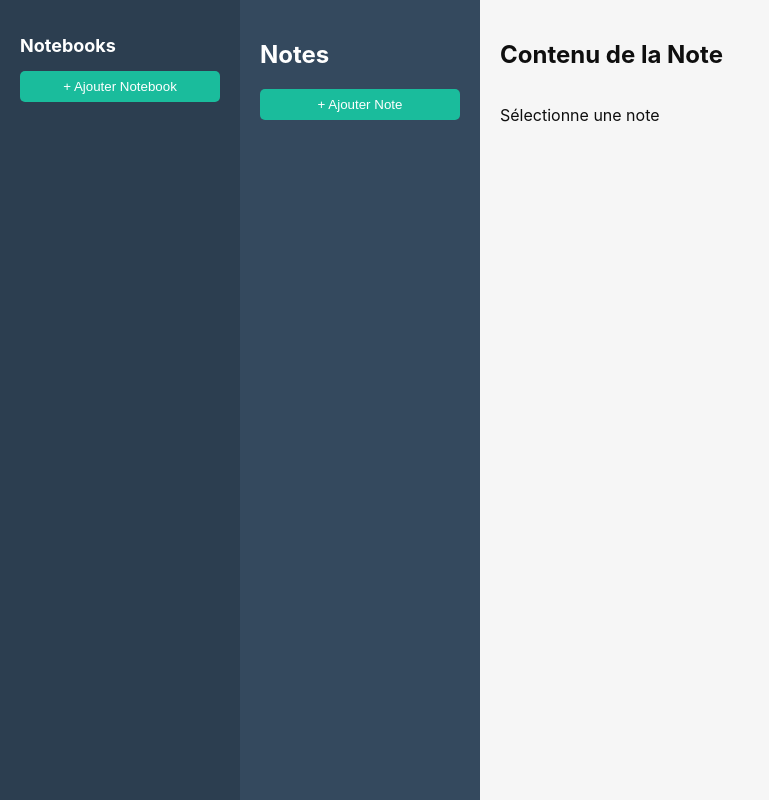
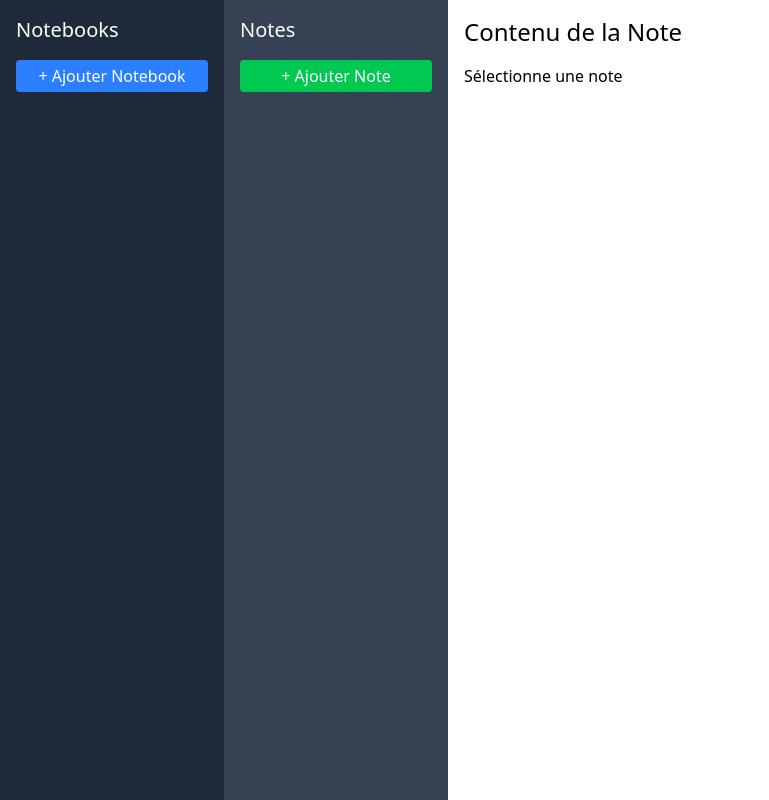
Before and after one commit to AlessandroChiolini/Tauri-Note-s-App, a React (Vite) app: page / in a window 1280 px wide. Shown: the whole page, without its empty margins (0-769 px from the left). Built offline with nearby package versions, Linux system fonts and the light colour scheme.

Commit message:
Tailwind integrated

```diff
--- a/index.html
+++ b/index.html
@@ -3,6 +3,7 @@
   <head>
     <meta charset="UTF-8" />
     <link rel="icon" type="image/svg+xml" href="/vite.svg" />
+    <link href="/src/App.css" rel="stylesheet" />
     <meta name="viewport" content="width=device-width, initial-scale=1.0" />
     <title>Tauri + React</title>
   </head>
--- a/package.json
+++ b/package.json
@@ -10,10 +10,12 @@
     "tauri": "tauri"
   },
   "dependencies": {
+    "@tailwindcss/vite": "^4.0.13",
     "@tauri-apps/api": "^2.3.0",
     "@tauri-apps/plugin-opener": "^2",
     "react": "^18.3.1",
-    "react-dom": "^18.3.1"
+    "react-dom": "^18.3.1",
+    "tailwindcss": "^4.0.13"
   },
   "devDependencies": {
     "@tauri-apps/cli": "^2",
--- a/src/App.css
+++ b/src/App.css
@@ -1,174 +1 @@
-/* Reset and Global Styles */
-:root {
-  font-family: Inter, Avenir, Helvetica, Arial, sans-serif;
-  font-size: 16px;
-  font-weight: 400;
-
-  color: #0f0f0f;
-  background-color: #f6f6f6;
-
-  font-synthesis: none;
-  text-rendering: optimizeLegibility;
-  -webkit-font-smoothing: antialiased;
-  -moz-osx-font-smoothing: grayscale;
-  -webkit-text-size-adjust: 100%;
-}
-
-body, html {
-  margin: 0;
-  padding: 0;
-  height: 100%;
-  overflow: hidden;
-}
-
-/* Main App Container */
-.app-container {
-  display: flex;
-  height: 100vh;
-}
-
-/* Sidebar for Notes List */
-.sidebar {
-  width: 200px;
-  background: #2c3e50;
-  color: white;
-  padding: 20px;
-  display: flex;
-  flex-direction: column;
-}
-
-.sidebar h2 {
-  font-size: 18px;
-  margin-bottom: 15px;
-}
-
-.sidebar ul {
-  list-style: none;
-  padding: 0;
-}
-
-.sidebar li {
-  padding: 10px;
-  cursor: pointer;
-  border-radius: 5px;
-  background: #34495e;
-  margin-bottom: 5px;
-}
-
-.sidebar li:hover {
-  background: #34495e;
-}
-
-.sidebar li.active {
-  background: #1abc9c;
-  color: black;
-  font-weight: bold;
-}
-
-.notes-sidebar {
-  width: 200px;
-  background: #34495e;
-  color: white;
-  padding: 20px;
-  display: flex;
-  flex-direction: column;
-}
-
-.notes-sidebar ul {
-  list-style: none;
-  padding: 0;
-}
-
-.notes-sidebar li {
-  padding: 10px;
-  cursor: pointer;
-  border-radius: 5px;
-  background: #3b5872;
-  margin-bottom: 5px;
-}
-
-.notes-sidebar li:hover {
-  background: #4b6b8c;
-}
-
-.notes-sidebar li.active {
-  background: #1abc9c;
-  color: black;
-  font-weight: bold;
-}
-
-/* Editor */
-.editor {
-  flex: 1;
-  padding: 20px;
-  display: flex;
-  flex-direction: column;
-}
-
-textarea {
-  flex: 1;
-  width: 100%;
-  font-size: 16px;
-  padding: 10px;
-  border: 1px solid #ddd;
-  border-radius: 5px;
-  resize: none;
-}
-
-/* Toolbar */
-.toolbar {
-  display: flex;
-  justify-content: space-between;
-  background: #f1f1f1;
-  padding: 10px;
-  border-bottom: 1px solid #ddd;
-}
-
-/* Buttons */
-button {
-  background: #1abc9c;
-  color: white;
-  border: none;
-  padding: 8px 12px;
-  border-radius: 5px;
-  cursor: pointer;
-  margin-bottom: 10px;
-}
-
-button:hover {
-  background: #16a085;
-}
-
-@media (prefers-color-scheme: dark) {
-  :root {
-    color: #f6f6f6;
-    background-color: #2f2f2f;
-  }
-
-  .sidebar {
-    background: #1e1e1e;
-  }
-
-  .editor {
-    background: #242424;
-  }
-
-  textarea {
-    background: #333;
-    color: #f6f6f6;
-    border-color: #555;
-  }
-
-  .toolbar {
-    background: #1f1f1f;
-  }
-
-  button {
-    background: #3a3a3a;
-    color: #fff;
-  }
-
-  button:hover {
-    background: #505050;
-  }
-}
+@import "tailwindcss";
--- a/src/App.jsx
+++ b/src/App.jsx
@@ -7,7 +7,7 @@ import "./App.css";
 
 function App() {
   return (
-    <div className="app-container">
+    <div className="flex h-screen">
       <NotebookList />
       <NoteList />
       <NoteEditor />
--- a/src/components/CreateNoteForm.jsx
+++ b/src/components/CreateNoteForm.jsx
@@ -14,14 +14,17 @@ const CreateNoteForm = () => {
   };
 
   return (
-    <form onSubmit={handleSubmit} className="create-note-form">
+    <form onSubmit={handleSubmit} className="flex space-x-2 mb-4">
       <input
         type="text"
         placeholder="Titre de la note"
         value={title}
         onChange={(e) => setTitle(e.target.value)}
+        className="border border-gray-300 rounded px-2 py-1 focus:outline-none focus:ring focus:border-green-300"
       />
-      <button type="submit">Créer</button>
+      <button type="submit" className="bg-green-500 hover:bg-green-600 text-white px-3 py-1 rounded">
+        Créer
+      </button>
     </form>
   );
 };
--- a/src/components/CreateNotebookForm.jsx
+++ b/src/components/CreateNotebookForm.jsx
@@ -14,14 +14,17 @@ const CreateNotebookForm = () => {
   };
 
   return (
-    <form onSubmit={handleSubmit} className="create-notebook-form">
+    <form onSubmit={handleSubmit} className="flex space-x-2 mb-4">
       <input
         type="text"
         placeholder="Titre du notebook"
         value={title}
         onChange={(e) => setTitle(e.target.value)}
+        className="border border-gray-300 rounded px-2 py-1 focus:outline-none focus:ring focus:border-blue-300"
       />
-      <button type="submit">Créer</button>
+      <button type="submit" className="bg-blue-500 hover:bg-blue-600 text-white px-3 py-1 rounded">
+        Créer
+      </button>
     </form>
   );
 };
--- a/src/components/NoteEditor.jsx
+++ b/src/components/NoteEditor.jsx
@@ -16,17 +16,22 @@ const NoteEditor = () => {
   };
 
   return (
-    <div className="editor">
-      <h2>Contenu de la Note</h2>
+    <div className="flex-1 p-4 flex flex-col">
+      <h2 className="text-2xl mb-4">Contenu de la Note</h2>
       {selectedNote ? (
         <>
           <textarea
             value={content}
             onChange={(e) => setContent(e.target.value)}
             rows={10}
-            style={{ width: "100%", marginBottom: "10px" }}
+            className="flex-1 w-full p-2 border border-gray-300 rounded focus:outline-none focus:ring focus:border-blue-300"
           />
-          <button onClick={handleSave}>Enregistrer</button>
+          <button
+            onClick={handleSave}
+            className="mt-4 bg-teal-500 hover:bg-teal-600 text-white py-2 px-4 rounded"
+          >
+            Enregistrer
+          </button>
         </>
       ) : (
         <p>Sélectionne une note</p>
--- a/src/components/NoteList.jsx
+++ b/src/components/NoteList.jsx
@@ -8,18 +8,23 @@ const NoteList = () => {
   const [showForm, setShowForm] = useState(false);
 
   return (
-    <div className="notes-sidebar">
-      <h2>Notes</h2>
-      <button onClick={() => setShowForm(!showForm)}>
+    <div className="w-56 bg-gray-700 text-white p-4 flex flex-col">
+      <h2 className="text-xl mb-4">Notes</h2>
+      <button
+        onClick={() => setShowForm(!showForm)}
+        className="mb-4 bg-green-500 hover:bg-green-600 text-white py-1 px-3 rounded"
+      >
         {showForm ? "Annuler" : "+ Ajouter Note"}
       </button>
       {showForm && <CreateNoteForm />}
-      <ul>
+      <ul className="space-y-2">
         {notes.map((note) => (
           <li
             key={note.id}
             onClick={() => selectNote(note.id)}
-            className={note.id === selectedNote ? "active" : ""}
+            className={`cursor-pointer px-2 py-1 rounded hover:bg-gray-600 ${
+              note.id === selectedNote ? "bg-teal-500 text-black" : ""
+            }`}
           >
             {note.title}
           </li>
--- a/src/components/NotebookList.jsx
+++ b/src/components/NotebookList.jsx
@@ -8,15 +8,22 @@ const NotebookList = () => {
   const [showForm, setShowForm] = useState(false);
 
   return (
-    <div className="sidebar">
-      <h2>Notebooks</h2>
-      <button onClick={() => setShowForm(!showForm)}>
+    <div className="w-56 bg-gray-800 text-white p-4 flex flex-col">
+      <h2 className="text-xl mb-4">Notebooks</h2>
+      <button
+        onClick={() => setShowForm(!showForm)}
+        className="mb-4 bg-blue-500 hover:bg-blue-600 text-white py-1 px-3 rounded"
+      >
         {showForm ? "Annuler" : "+ Ajouter Notebook"}
       </button>
       {showForm && <CreateNotebookForm />}
-      <ul>
+      <ul className="space-y-2">
         {notebooks.map((nb) => (
-          <li key={nb.id} onClick={() => selectNotebook(nb.id)}>
+          <li
+            key={nb.id}
+            onClick={() => selectNotebook(nb.id)}
+            className="cursor-pointer px-2 py-1 hover:bg-gray-700 rounded"
+          >
             {nb.title}
           </li>
         ))}
--- a/vite.config.js
+++ b/vite.config.js
@@ -1,11 +1,12 @@
 import { defineConfig } from "vite";
 import react from "@vitejs/plugin-react";
+import tailwindcss from "@tailwindcss/vite";
 
 const host = process.env.TAURI_DEV_HOST;
 
 // https://vitejs.dev/config/
 export default defineConfig(async () => ({
-  plugins: [react()],
+  plugins: [react(), tailwindcss()],
 
   // Vite options tailored for Tauri development and only applied in `tauri dev` or `tauri build`
   //
```
Also changed, not shown: 1 other file (tests, documents, lock files or other folders).
